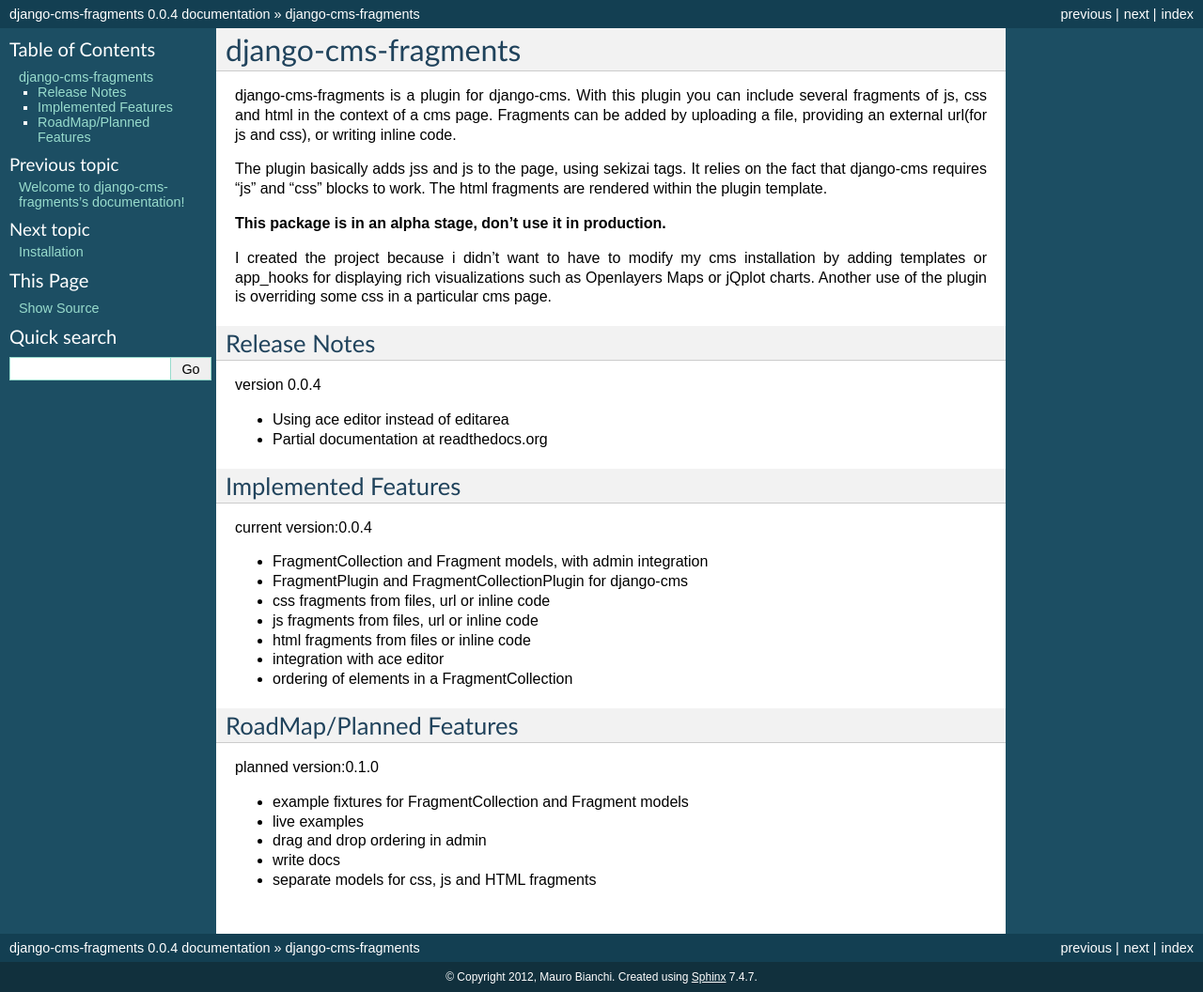
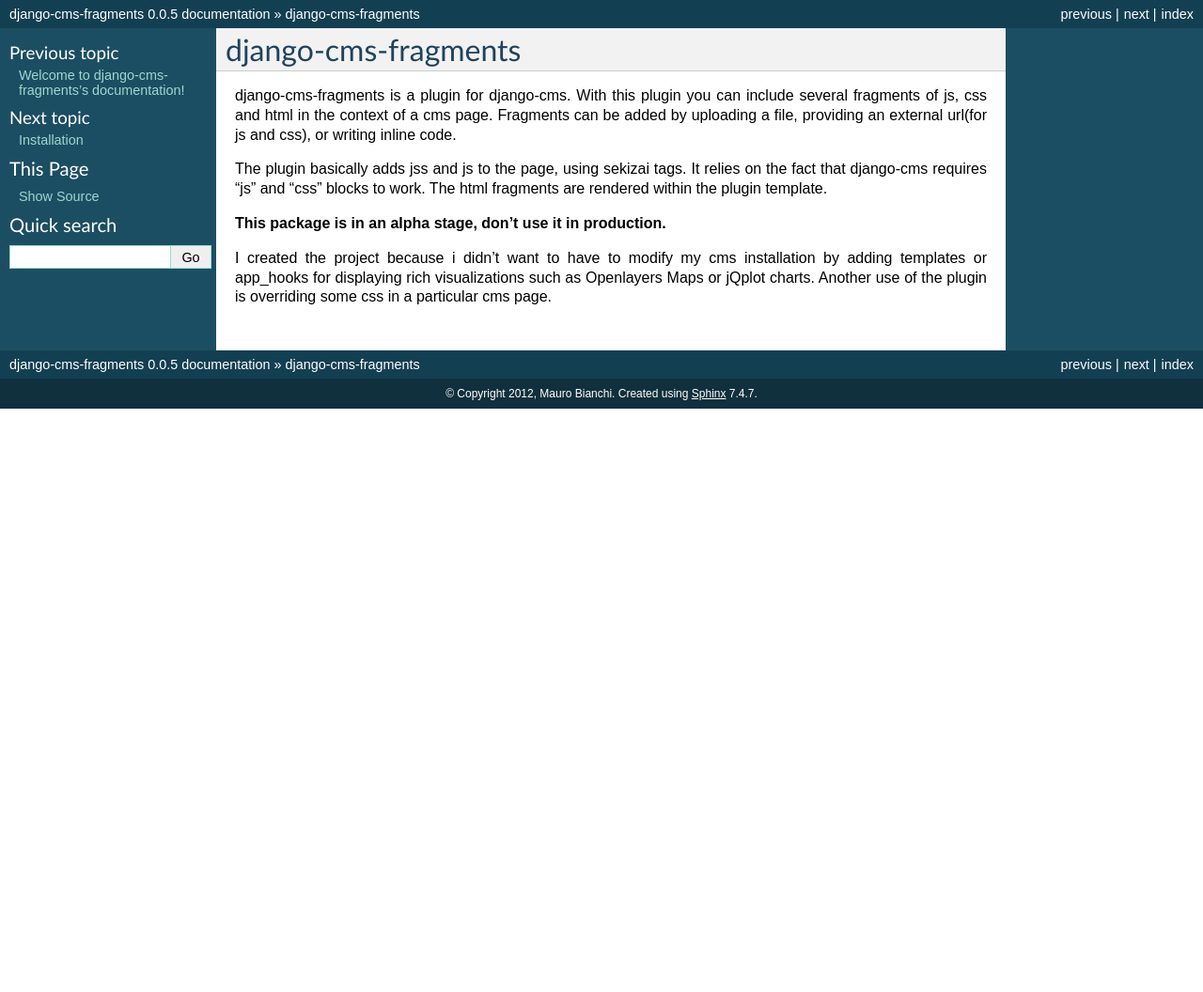
Before and after one commit to bianchimro/django-cms-fragments, a Sphinx documentation site: the page built from docs/introduction.rst, in a window 1280 px wide. Shown: the whole page at 94% size. Built offline with Sphinx 7.4.7, drawn with Linux system fonts in a browser that asks for light colours; pages that are not in the unit, such as notebooks, are missing from menus; after the commit the page ends 900 px from its top, so only the background shows below that.

Commit message:
documentation, version bump

```diff
--- a/cms_fragments/__init__.py
+++ b/cms_fragments/__init__.py
@@ -1,4 +1,4 @@
-__version__ = '0.0.4'
+__version__ = '0.0.5'
 __author__ = 'Mauro Bianchi'
 __email__ = 'bianchimro@gmail.com'
 __url__ = 'https://github.com/bianchimro/django-cms-fragments'
--- a/docs/generate_readme.py
+++ b/docs/generate_readme.py
@@ -1,7 +1,7 @@
 import os
 
 content = ''
-for filename in ['introduction.rst', 'installation.rst', 'usage.rst', 'compatibility.rst', 'credits.rst']:
+for filename in ['introduction.rst', 'installation.rst', 'usage.rst', 'features.rst', 'compatibility.rst', 'credits.rst']:
     instream = open(filename)
     content += instream.read()
     if not content.endswith("\n\n"):
--- a/docs/index.rst
+++ b/docs/index.rst
@@ -14,6 +14,7 @@
    introduction
    installation
    usage
+   features
    compatibility
    credits
 
--- a/docs/introduction.rst
+++ b/docs/introduction.rst
@@ -17,35 +17,3 @@
 by adding templates or app_hooks for displaying rich visualizations such as
 Openlayers Maps or jQplot charts.
 Another use of the plugin is overriding some css in a particular cms page.
-
-Release Notes
--------------
-
-version 0.0.4
-
-* Using ace editor instead of editarea
-* Partial documentation at readthedocs.org
-
-Implemented Features
---------------------
-
-current version:0.0.4
-
-* FragmentCollection and Fragment models, with admin integration
-* FragmentPlugin and FragmentCollectionPlugin for django-cms
-* css fragments from files, url or inline code
-* js fragments from files, url or inline code
-* html fragments from files or inline code
-* integration with ace editor
-* ordering of elements in a FragmentCollection
-
-RoadMap/Planned Features
-------------------------
-
-planned version:0.1.0
-
-* example fixtures for FragmentCollection and Fragment models
-* live examples
-* drag and drop ordering in admin
-* write docs
-* separate models for css, js and HTML fragments
```
Also changed, not shown: README.rst (+50 -20 lines), docs/usage.rst (+24 -1 lines), 2 other files.
